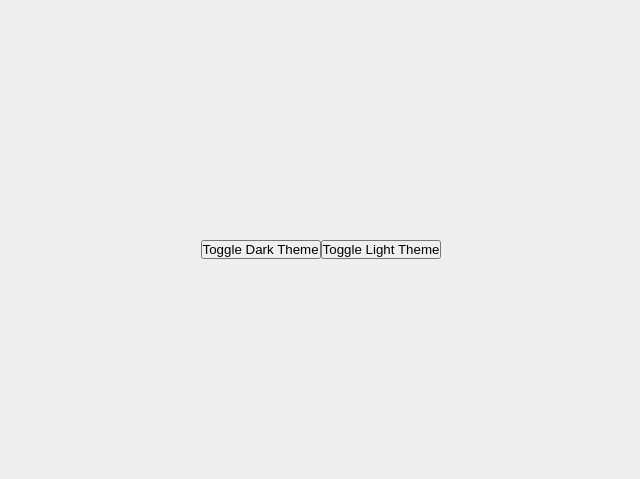
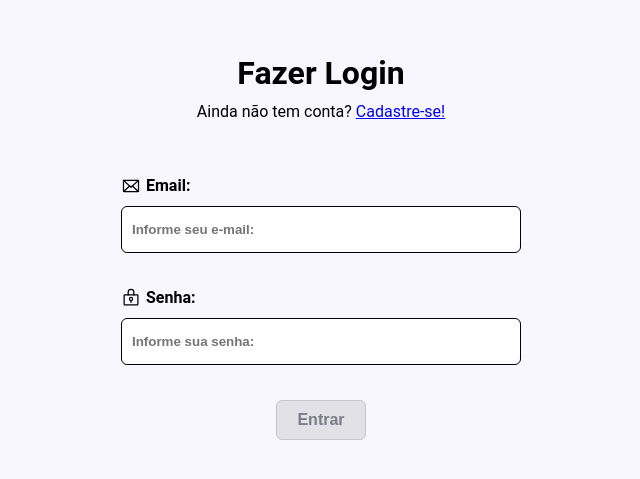
Before and after one commit to adventureandre/Projeto-Godot, a React (Vite) app: page /signin in a window 1280 px wide. Shown: the part 151-630 px from the top of the page, without its empty margins (319-959 px from the left). Built offline with nearby package versions, Linux system fonts and the light colour scheme.

Commit message:
fix na base

```diff
--- a/db.json
+++ b/db.json
@@ -1,14 +1,15 @@
 {
-    "posts": [
-      { "id": "1", "title": "a title", "views": 100 },
-      { "id": "2", "title": "another title", "views": 200 },
-      { "id": "3", "title": "andre", "views": 100 }
-    ],
-    "comments": [
-      { "id": "1", "text": "a comment about post 1", "postId": "1" },
-      { "id": "2", "text": "another comment about post 1", "postId": "1" }
-    ],
-    "profile": {
-      "name": "typicode"
+    "accounts": [
+      {
+      "id": 1,
+      "email": "admin@example.com",
+      "password": "123456"
+    },
+    {
+      "id": 2,
+      "email": "root@example.com",
+      "password": "123"
+
     }
+  ]
   }
--- a/src/App.tsx
+++ b/src/App.tsx
@@ -7,7 +7,7 @@ import { AuthProvider } from './context/auth'
 export function App() {
   return (
     <HelmetProvider>
-      <Helmet titleTemplate="%s | AppCelular" />
+      <Helmet titleTemplate="%s | Godot" />
       <ThemeProvider>
         <AuthProvider>
           <AppRouter />
--- /dev/null
+++ b/src/components/Button/index.tsx
@@ -0,0 +1,13 @@
+import { StyledButton } from './styles'
+
+interface ButtonProps extends React.ButtonHTMLAttributes<HTMLButtonElement> {
+  children: React.ReactNode
+}
+
+export const Button = ({ children, disabled, ...props }: ButtonProps) => {
+  return (
+    <StyledButton disabled={disabled} {...props}>
+      {children}
+    </StyledButton>
+  )
+}
--- /dev/null
+++ b/src/components/Button/styles.ts
@@ -0,0 +1,37 @@
+import styled, { css } from 'styled-components'
+
+export const StyledButton = styled.button`
+  background-color: ${(props) => props.theme.colors.gray['gray-100']};
+  color: ${(props) => props.theme.colors.gray['gray-500']};
+  border: 1px solid ${(props) => props.theme.colors.gray['gray-300']};
+  border-radius: 6px;
+  padding: 10px 20px;
+  font-size: 16px;
+  font-weight: bold;
+  cursor: pointer;
+  transition:
+    background-color 0.3s,
+    color 0.3s,
+    border-color 0.3s;
+
+  &:hover {
+    background-color: ${(props) => props.theme.colors.gray['gray-200']};
+    color: ${(props) => props.theme.colors.gray['gray-600']};
+    border-color: ${(props) => props.theme.colors.gray['gray-400']};
+  }
+
+  &:focus {
+    outline: none;
+    box-shadow: 0 0 0 3px rgba(66, 153, 225, 0.5);
+  }
+
+  ${(props) =>
+    props.disabled &&
+    css`
+      opacity: 0.5;
+      cursor: not-allowed;
+      background-color: ${(props) => props.theme['gray-300']};
+      color: ${(props) => props.theme['gray-400']};
+      cursor: not-allowed;
+    `}
+`
--- a/src/context/auth.tsx
+++ b/src/context/auth.tsx
@@ -1,8 +1,14 @@
-import { ReactNode, createContext, useEffect, useState } from 'react'
+import {
+  ReactNode,
+  createContext,
+  useContext,
+  useEffect,
+  useState,
+} from 'react'
 import { api } from '../lib/axios'
 
 interface UserProps {
-  id_account: string
+  id: string
   email: string
   password: string
 }
@@ -16,16 +22,27 @@ interface signInProps {
   password: string
 }
 
-export const AuthContext = createContext({})
+interface AuthContextType {
+  user: UserProps | null
+  signed: boolean
+  signIn: ({ email, password }: signInProps) => Promise<void>
+  signOut: () => void
+}
+
+export const AuthContext = createContext<AuthContextType>({
+  signIn: async () => {},
+  signOut: () => {},
+  signed: false,
+  user: null,
+})
 
 export const AuthProvider = ({ children }: AuthProviderProps) => {
   const [user, setUser] = useState<UserProps | null>(null)
 
   const loadingStoreData = async () => {
-    const storegeUser = localStorage.getItem('@AuthAppCelular:user')
-    const storegeToken = localStorage.getItem('@AuthAppCelular:token')
+    const storegeUser = localStorage.getItem('@AuthGodot:user')
 
-    if (storegeUser && storegeToken) {
+    if (storegeUser) {
       const user: UserProps = JSON.parse(storegeUser)
       setUser(user)
     }
@@ -33,25 +50,28 @@ export const AuthProvider = ({ children }: AuthProviderProps) => {
 
   const signIn = async ({ email, password }: signInProps) => {
     try {
-      const response = await api.post('/sign-in', {
-        email,
-        password,
-      })
+      const response = await api.get('/accounts')
+      const accounts = response.data
 
-      setUser(response.data)
+      const foundAccount = accounts.find(
+        (account: UserProps) =>
+          account.email === email && account.password === password,
+      )
+      if (foundAccount) {
+        setUser(foundAccount)
 
-      // So Para Exenplos vou enviar tudo kkkk tempo ta curto
-      localStorage.setItem(
-        '@AuthAppCelular:user',
-        JSON.stringify(response.data),
-      )
+        // // So Para Exenplos vou enviar tudo kkkk tempo ta curto
+        localStorage.setItem('@AuthGodot:user', JSON.stringify(foundAccount))
+
+        return foundAccount
+      }
     } catch (e) {
       throw new Error('Credenciais inválidas.')
     }
   }
 
   const signOut = () => {
-    localStorage.removeItem('@AuthAppCelular:user')
+    localStorage.removeItem('@AuthGodot:user')
     setUser(null)
   }
 
@@ -68,3 +88,6 @@ export const AuthProvider = ({ children }: AuthProviderProps) => {
 
   return <AuthContext.Provider value={value}>{children}</AuthContext.Provider>
 }
+
+// Hook personalizado para usar o contexto
+export const useAuth = () => useContext(AuthContext)
--- a/src/lib/axios.ts
+++ b/src/lib/axios.ts
@@ -1,5 +1,5 @@
 import axios from 'axios'
 
 export const api = axios.create({
-  baseURL: 'http://localhost:5555',
+  baseURL: 'http://localhost:5000',
 })
--- a/src/pages/Dashboard/index.tsx
+++ b/src/pages/Dashboard/index.tsx
@@ -1,10 +1,14 @@
 import { Helmet } from 'react-helmet-async'
 import { useTheme } from '../../styles/theme-provider'
 import { Conteiner } from './style'
+import { useAuth } from '../../context/auth'
+import { Navigate } from 'react-router-dom'
+import { Button } from '../../components/Button'
 
 export const Dashboard = () => {
   const { setIsTheme, theme } = useTheme()
-  return (
+  const { signOut, signed } = useAuth()
+  return signed ? (
     <>
       <Helmet title="Dashboard" />
       <button
@@ -14,7 +18,12 @@ export const Dashboard = () => {
       >
         {theme}
       </button>
-      <Conteiner>Dashboard aki</Conteiner>
+      <Conteiner>
+        Dashboard aki
+        <Button onClick={signOut} >Deslogar</Button>
+      </Conteiner>
     </>
+  ) : (
+    <Navigate to="/signin" />
   )
 }
--- a/src/pages/SignIn/index.tsx
+++ b/src/pages/SignIn/index.tsx
@@ -1,15 +1,96 @@
-import { useTheme } from '../../styles/theme-provider'
-import { Conteiner } from './style'
+import { useContext } from 'react'
+import { Navigate } from 'react-router-dom'
+import { useForm } from 'react-hook-form'
+import { Helmet } from 'react-helmet-async'
+import { z } from 'zod'
+import { toast } from 'sonner'
+import { Envelope, LockKey } from 'phosphor-react'
 
-export const SignIn = () => {
-  const { setIsTheme } = useTheme()
+import {
+  StyledFormCadastro,
+  StyledHeader,
+  StyledInputCadastro,
+  StyledLabel,
+  StyledContainer,
+  StyledContent,
+} from './styles'
+import { Button } from '../../components/Button'
+import { AuthContext } from '../../context/auth'
+import { zodResolver } from '@hookform/resolvers/zod'
 
-  return (
-    <Conteiner>
-      <div>
-        <button onClick={() => setIsTheme('dark')}>Toggle Dark Theme</button>
-        <button onClick={() => setIsTheme('light')}>Toggle Light Theme</button>
-      </div>
-    </Conteiner>
-  )
+const signInForm = z.object({
+  email: z.string().email({ message: 'informe um email valido!' }),
+  password: z
+    .string()
+    .min(3, { message: 'A Senha precisa ter pelo menos 3 letras.' }),
+})
+
+type SignInForm = z.infer<typeof signInForm>
+
+export function SignIn() {
+  const {
+    register,
+    handleSubmit,
+    formState: { isSubmitting, errors },
+  } = useForm<SignInForm>({
+    resolver: zodResolver(signInForm),
+  })
+
+  const { signed, signIn } = useContext(AuthContext)
+
+  async function handleSignIn(data: SignInForm) {
+    try {
+      await signIn(data)
+    } catch (e) {
+      toast.error('Credenciais inválidas.')
+    }
+  }
+
+  if (signed) {
+    return <Navigate to="/" />
+  } else {
+    return (
+      <>
+        <Helmet title="Login" />
+
+        <StyledContainer>
+          <StyledContent>
+            <StyledHeader>
+              <h1>Fazer Login</h1>
+              <p>
+                Ainda não tem conta?{' '}
+                <a title="Cadastre-se!" href="#">
+                  Cadastre-se!
+                </a>
+              </p>
+            </StyledHeader>
+            <StyledFormCadastro onSubmit={handleSubmit(handleSignIn)}>
+              <StyledLabel>
+                <Envelope size={20} /> Email:
+              </StyledLabel>
+              <StyledInputCadastro
+                type="text"
+                id="email"
+                placeholder="Informe seu e-mail:"
+                {...register('email')}
+              />
+              <p>{errors.email?.message}</p>
+
+              <StyledLabel>
+                <LockKey size={20} /> Senha:
+              </StyledLabel>
+              <StyledInputCadastro
+                type="password"
+                placeholder="Informe sua senha:"
+                {...register('password')}
+              />
+              <p>{errors.password?.message}</p>
+
+              <Button disabled={isSubmitting}>Entrar</Button>
+            </StyledFormCadastro>
+          </StyledContent>
+        </StyledContainer>
+      </>
+    )
+  }
 }
--- a/src/pages/SignIn/style.ts
+++ /dev/null
@@ -1,10 +0,0 @@
-import styled from 'styled-components'
-
-export const Conteiner = styled.section`
-  display: flex;
-  justify-content: center;
-  align-items: center;
-
-  height: 100vh;
-  background-color: ${({ theme }) => theme.colors.toolTipBackground};
-`
--- /dev/null
+++ b/src/pages/SignIn/styles.ts
@@ -0,0 +1,52 @@
+import styled from 'styled-components'
+
+export const StyledContainer = styled.main`
+  display: flex;
+  justify-content: center;
+  align-items: center;
+  background-color: ${({ theme }) => theme.colors.black};
+  color: ${({ theme }) => theme.colors.gray};
+  min-height: 100vh;
+`
+export const StyledContent = styled.div`
+  width: 90%;
+  display: flex;
+  flex-direction: column;
+  align-items: center;
+`
+
+export const StyledHeader = styled.header`
+  display: flex;
+  flex-direction: column;
+  align-items: center;
+  gap: 10px;
+`
+
+export const StyledFormCadastro = styled.form`
+  display: flex;
+  flex-direction: column;
+  align-items: center;
+  gap: 10px;
+  margin-top: 50px;
+  min-width: 500px;
+  padding: 5px 50px 5px 50px;
+`
+
+export const StyledLabel = styled.label`
+  display: flex;
+  gap: 5px;
+  font-weight: 700;
+  width: 100%;
+`
+
+export const StyledInputCadastro = styled.input`
+  display: flex;
+  gap: 5px;
+  font-weight: 700;
+  width: 100%;
+  padding: 15px 10px;
+  border-radius: 6px;
+  border: 1px solid ${({ theme }) => theme['gray-100']};
+  color: ${({ theme }) => theme['gray-500']};
+  margin-bottom: 15px;
+`
--- a/src/styles/theme.ts
+++ b/src/styles/theme.ts
@@ -8,7 +8,17 @@ export interface iTheme {
     danger: string
     background: string
     border: string
-    gray: string
+    gray: {
+      'gray-100': string
+      'gray-200': string
+      'gray-300': string
+      'gray-400': string
+      'gray-500': string
+      'gray-600': string
+      'gray-700': string
+      'gray-800': string
+      'gray-900': string
+    }
     toolTipBackground: string
     toolTipBorder: string
   }
@@ -24,7 +34,17 @@ export const darkTheme: iTheme = {
     danger: '#F85640',
     background: '#181818',
     border: '#222222',
-    gray: '#AAAAAA',
+    gray: {
+      'gray-100': '#E1E1E6',
+      'gray-200': '#D0D0D5',
+      'gray-300': '#C4C4CC',
+      'gray-400': '#8D8D99',
+      'gray-500': '#7C7C8A',
+      'gray-600': '#323238',
+      'gray-700': '#29292E',
+      'gray-800': '#202024',
+      'gray-900': '#121214',
+    },
     toolTipBackground: '#25253475',
     toolTipBorder: '#373755',
   },
@@ -40,7 +60,17 @@ export const lightTheme: iTheme = {
     danger: '#F85640',
     background: '#FFFFFF',
     border: '#eee',
-    gray: '#7b7b7b',
+    gray: {
+      'gray-100': '#E1E1E6',
+      'gray-200': '#D0D0D5',
+      'gray-300': '#C4C4CC',
+      'gray-400': '#8D8D99',
+      'gray-500': '#7C7C8A',
+      'gray-600': '#323238',
+      'gray-700': '#29292E',
+      'gray-800': '#202024',
+      'gray-900': '#121214',
+    },
     toolTipBackground: '#eee',
     toolTipBorder: '#fff',
   },
```
Also changed, not shown: package.json (+6 -1 lines), 1 other file (tests, documents, lock files or other folders).
